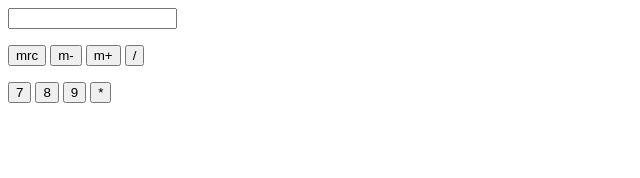
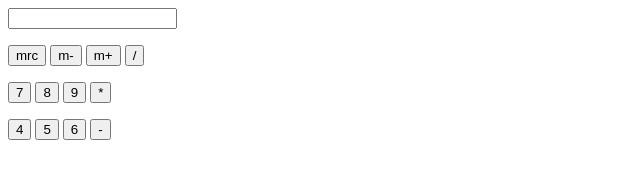
Before and after one commit to ATornMeniscus/Calculator, a plain HTML site: page index.html in a window 1280 px wide. Shown: the whole page, without its empty margins (0-640 px from the left). Drawn offline with Linux system fonts and the light colour scheme.

Commit message:
4, 5, 6, subtraction

```diff
--- a/index.html
+++ b/index.html
@@ -25,5 +25,11 @@
 <input type="button" class="button number" value="9" onClick="v('9')">
 <input type="button" class="button operator" value="*" onClick="v('*')">
 </p>
+<p>
+<input type="button" class="button number" value="4" onClick="v('4')">
+<input type="button" class="button number" value="5" onClick="v('5')">
+<input type="button" class="button number" value="6" onClick="v('6')">
+<input type="button" class="button operator" value="-" onClick="v('-')">
+</p>
 </body>
 </html>
```
